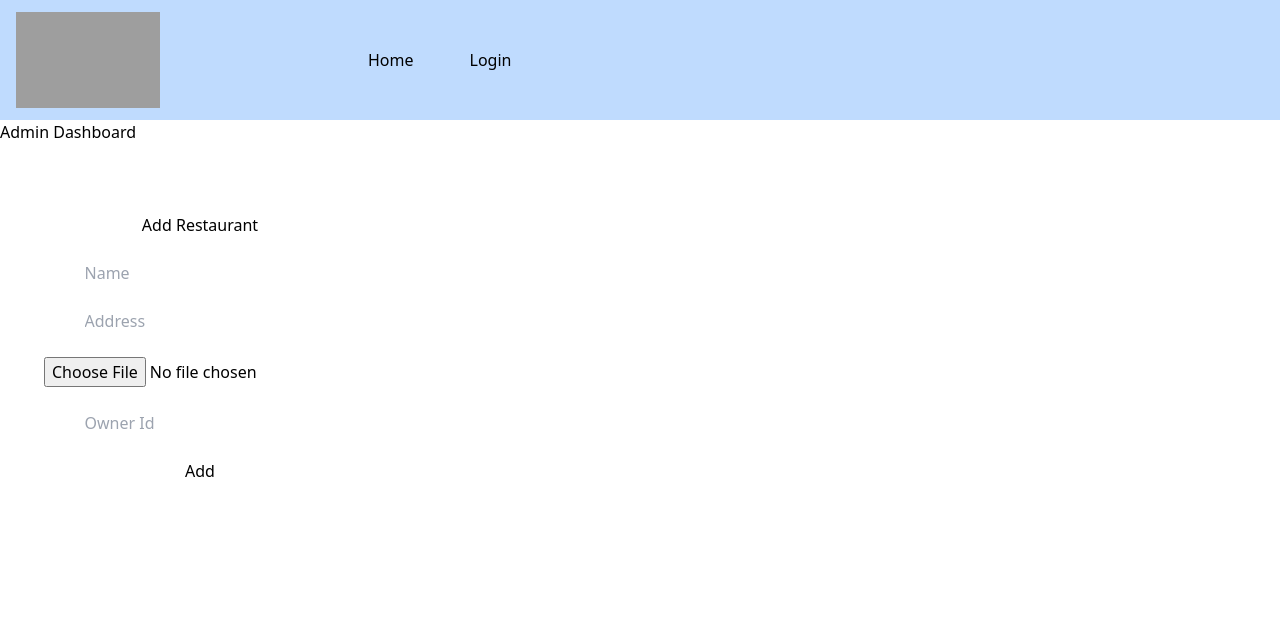
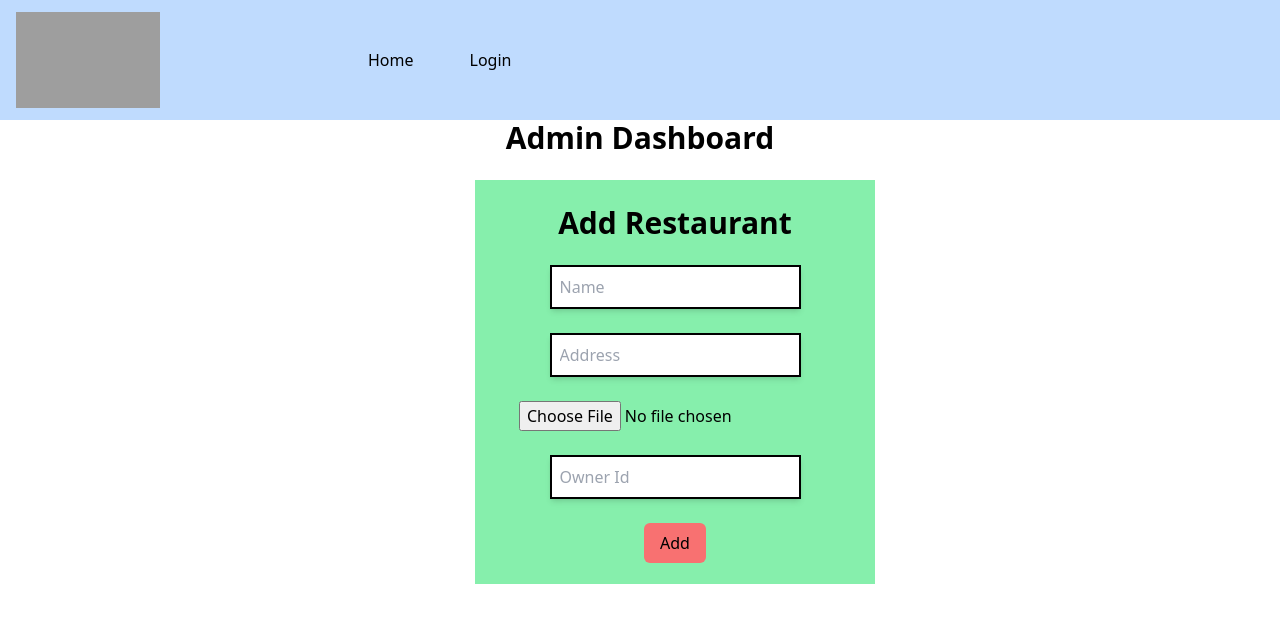
Before and after one commit to Vaibhavvv24/Food_spring, a React (Vite) app in the folder frontend/: page /admin/dashboard in a window 1280 px wide. Shown: the top 622 px of the page. Built offline with nearby package versions, Linux system fonts and the light colour scheme; grey boxes are pictures that could not be loaded.

Commit message:
some design done for admin

```diff
--- a/frontend/src/components/Navbar.jsx
+++ b/frontend/src/components/Navbar.jsx
@@ -48,7 +48,7 @@ const Navbar = () => {
           {currentUser && currentUser.role === "ADMIN" && (
             <li className="flex gap-3">
               <Link to="/admin/dashboard">Dashboard</Link>
-              <Link to="/admin/category">Category</Link>
+              <Link to="/admin/dashboard/restraunts">Restraunts</Link>
               {/* <Link to="/admin/reservations">Reservations</Link> */}
             </li>
           )}
--- a/frontend/src/pages/AdminDashboard.jsx
+++ b/frontend/src/pages/AdminDashboard.jsx
@@ -46,25 +46,27 @@ const AdminDashboard = () => {
 
   return (
     <div>
-      <h1>Admin Dashboard</h1>
+      <h1 className="text-3xl text-center font-bold mb-6">Admin Dashboard</h1>
 
-      <div>
+      <div className="flex flex-col justify-center items-center bg-green-300 w-[400px] h-vh ml-[475px] mb-[100px]">
         <form
           className="flex flex-col items-center justify-center gap-6 mt-1 w-[400px] h-[400px]"
           onSubmit={handleSubmit}
         >
-          <h1>Add Restaurant</h1>
+          <h1 className="text-3xl font-semibold">Add Restaurant</h1>
           <input
             type="text"
             placeholder="Name"
             value={name}
             onChange={(e) => setName(e.target.value)}
+            className="border-2 border-black p-2 shadow-md"
           />
           <input
             type="text"
             placeholder="Address"
             value={address}
             onChange={(e) => setAddress(e.target.value)}
+            className="border-2 border-black p-2 shadow-md"
           />
           <input type="file" onChange={(e) => setImage(e.target.files[0])} />
           <input
@@ -72,8 +74,11 @@ const AdminDashboard = () => {
             placeholder="Owner Id"
             value={ownerId}
             onChange={(e) => setOwnerId(e.target.value)}
+            className="border-2 border-black p-2 shadow-md"
           />
-          <button type="submit">Add</button>
+          <button type="submit" className="bg-red-400 px-4 py-2 rounded-md">
+            Add
+          </button>
         </form>
       </div>
     </div>
--- a/frontend/src/pages/RestrauntAdminSide.jsx
+++ b/frontend/src/pages/RestrauntAdminSide.jsx
@@ -34,28 +34,35 @@ const RestrauntAdminSide = () => {
   };
   return (
     <div>
-      <h1>Restraunt</h1>
-      <div>
-        <form onSubmit={handleSubmit}>
+      <h1 className="text-center text-bold text-2xl">Fetch Restraunts</h1>
+      <div className="flex justify-center gap-4 mt-10">
+        <form onSubmit={handleSubmit} className="flex flex-col gap-5">
           <label>Enter owner id to get details</label>
           <input
             type="text"
             placeholder="Owner id"
             value={ownerId}
             onChange={(e) => setOwnerId(e.target.value)}
+            className="border-2 border-black p-2 shadow-lg "
           />
-          <button type="submit">Submit</button>
+          <button
+            type="submit"
+            className="p-2 bg-blue-300 text-white rounded-md"
+          >
+            Submit
+          </button>
         </form>
       </div>
 
-      <div>
+      <div className="flex flex-col justify-center items-center gap-4 bg-red-300 w-[300px] p-4 mt-10">
+        {/* <img src={restraunt.img} alt="" /> */}
+        <Base64decode base64String={imageString} />
         <h1>Name: {restraunt.name}</h1>
         <h1>Address: {restraunt.address}</h1>
-        <h1>Owner id: {restraunt.ownerId}</h1>
-        {/* <img src={restraunt.img} alt="" /> */}
-        <Base64decode base64String={imageString} />
+        <h1>Owner name: {restraunt.ownerName}</h1>
         <button
           onClick={() => navigate(`/admin/dashboard/restraunt/${restraunt.id}`)}
+          className="p-2 bg-blue-300 text-white rounded-md"
         >
           View Details
         </button>
```
